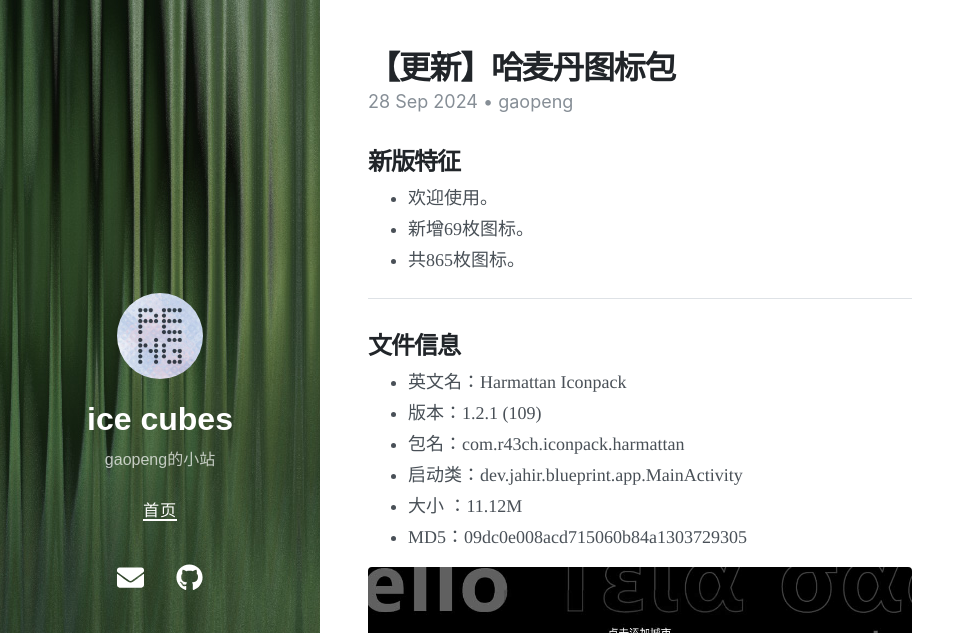
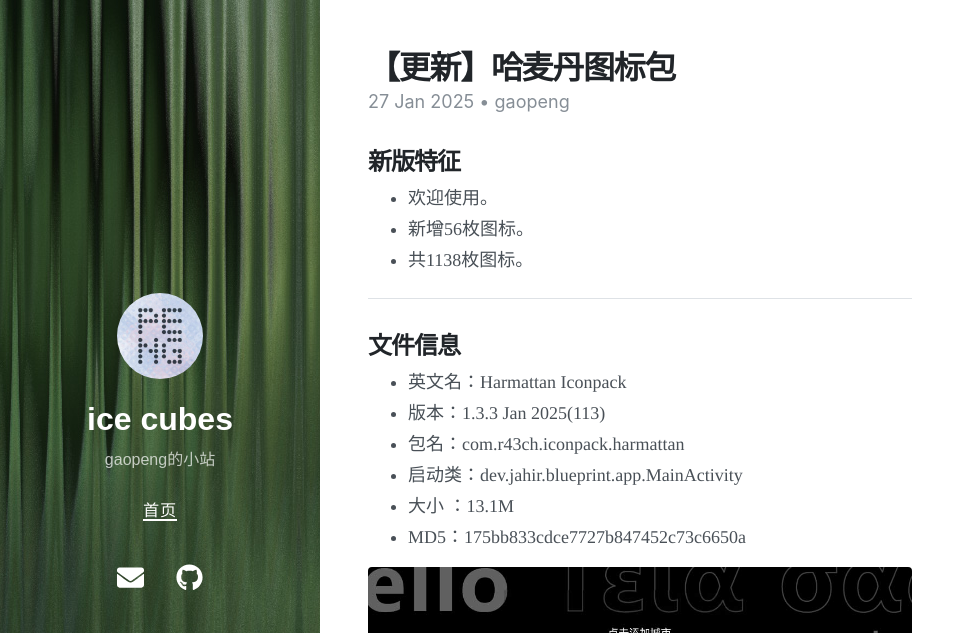
Before and after one commit to gaopengk/gaopengk.github.io, a Jekyll site: the page built from _posts/2025-01-27-【更新】哈麦丹图标包.md, in a window 1280 px wide and 900 px high. Shown: the top 633 px of the window, without its empty margins (0-975 px from the left). Built offline with Jekyll 4.4.1, drawn with Linux system fonts in a browser that asks for light colours; nearby versions of some CDN libraries.

Commit message:
Update and rename 2024-09-28-【更新】哈麦丹图标包.md to 2025-01-27-【更新】哈麦丹图标包.md

```diff
--- a/_posts/2024-09-28-【更新】哈麦丹图标包.md
+++ b/_posts/2025-01-27-【更新】哈麦丹图标包.md
@@ -1,24 +1,24 @@
 ---
 layout:     post
 title:      【更新】哈麦丹图标包
-date:       2024-09-28 20:59 +0800
+date:       2025-01-27 13:59 +0800
 author:     gaopeng
 tags:       [图标包]
 ---
 ## 新版特征
 - 欢迎使用。
-- 新增69枚图标。
-- 共865枚图标。
+- 新增56枚图标。
+- 共1138枚图标。
 
 ***
 
 ## 文件信息
 - 英文名：Harmattan Iconpack
-- 版本：1.2.1 (109)
+- 版本：1.3.3 Jan 2025(113)
 - 包名：com.r43ch.iconpack.harmattan
 - 启动类：dev.jahir.blueprint.app.MainActivity
-- 大小 ：11.12M
-- MD5：09dc0e008acd715060b84a1303729305
+- 大小 ：13.1M
+- MD5：175bb833cdce7727b847452c73c6650a
 
 <img src="https://gaopengk.github.io/imgs/harmattan_1.jpg"  width="100%">
 
```
